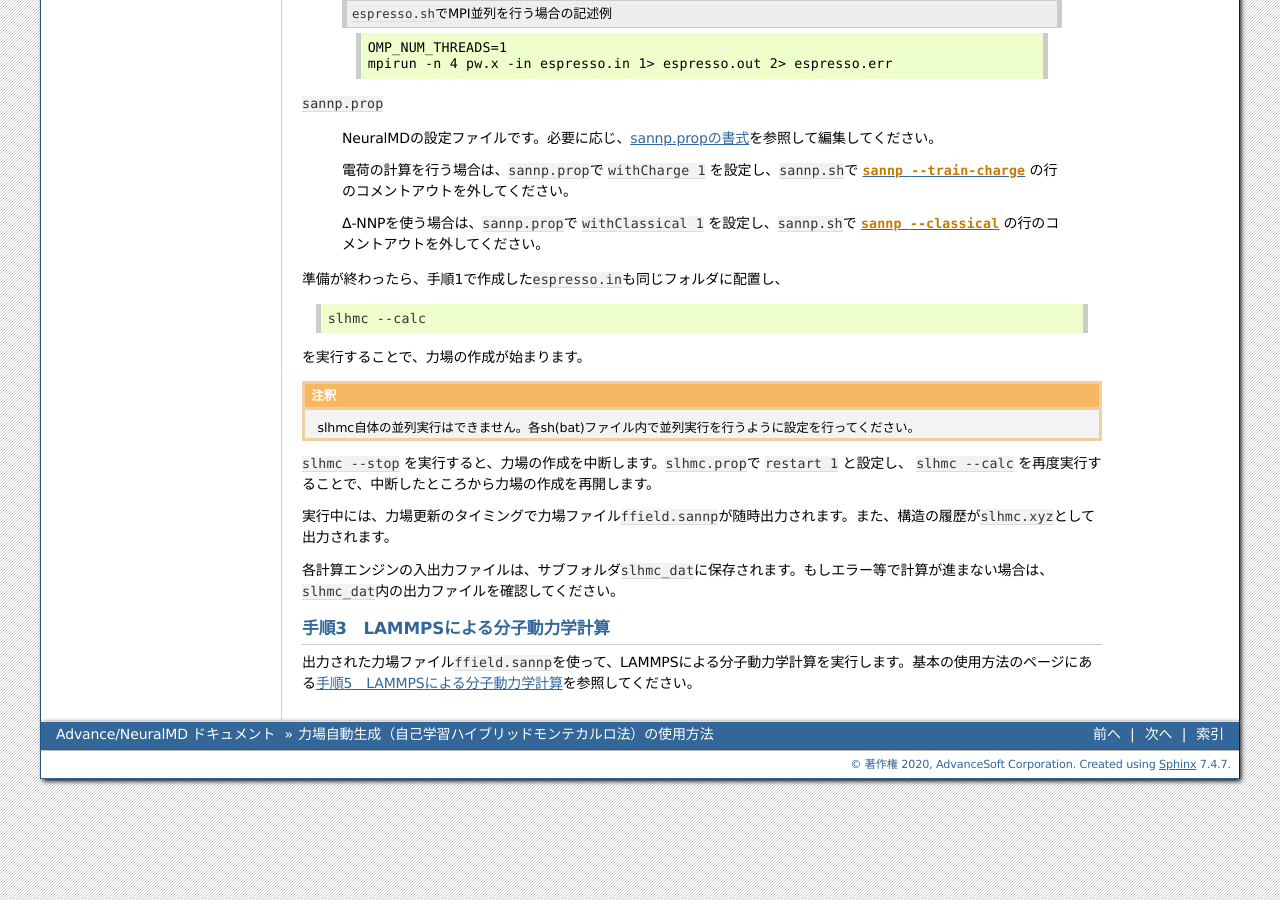
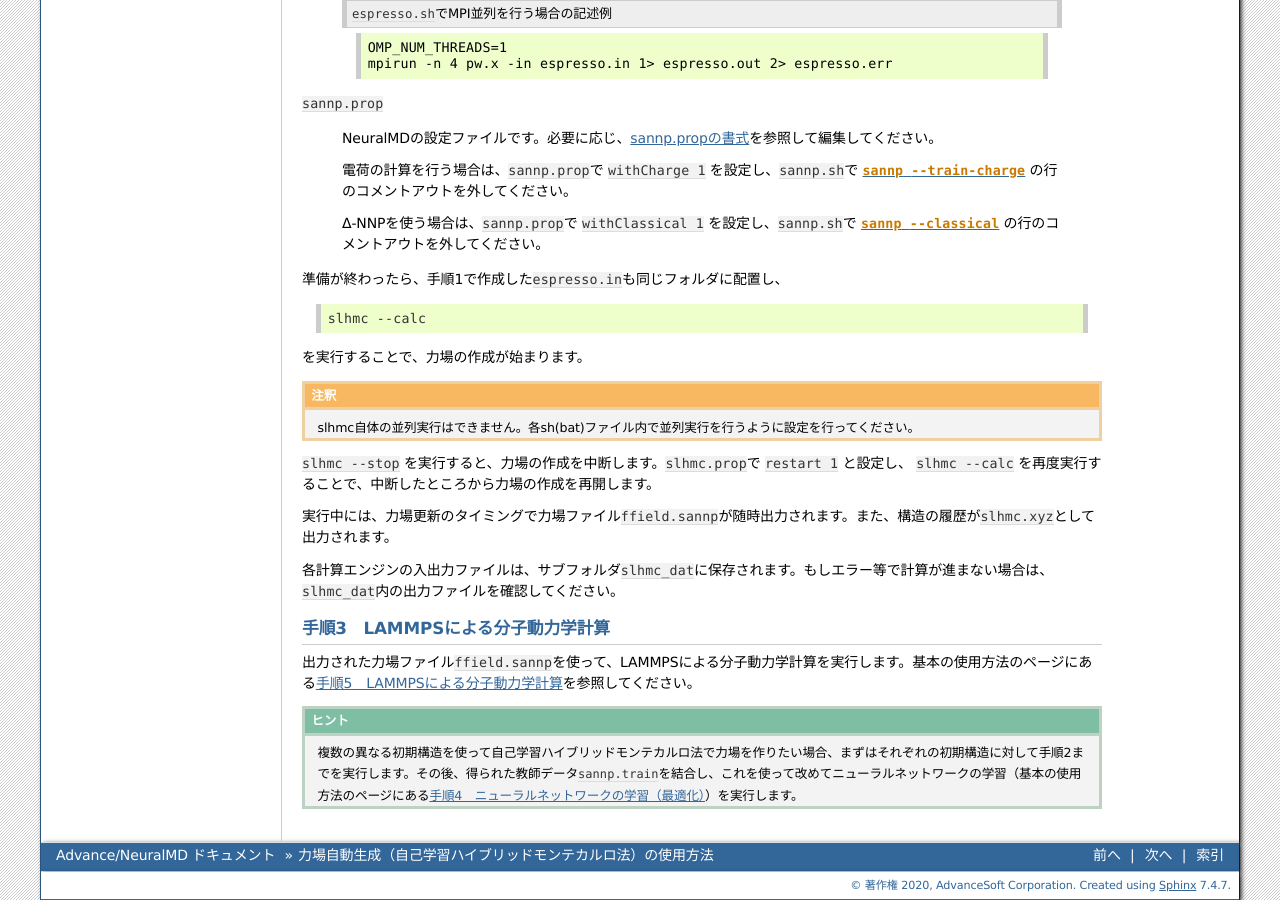
Before and after one commit to advancesoftcorp/neuralmd-doc, a Sphinx documentation site: the page built from docs/source/slhmc.rst, in a window 1280 px wide and 900 px high, scrolled down 1360 px. Built offline with Sphinx 7.4.7, drawn with Linux system fonts in a browser that asks for light colours; formulas are drawn with MathJax 3.

Commit message:
add hint to slhmc.rst

```diff
--- a/docs/source/slhmc.rst
+++ b/docs/source/slhmc.rst
@@ -124,3 +124,7 @@ NanoLabo Tool同梱の計算エンジンを使用される場合は、ライブ
 -------------------------------------------------
 
 出力された力場ファイル\ :file:`ffield.sannp`\ を使って、LAMMPSによる分子動力学計算を実行します。基本の使用方法のページにある\ :ref:`usage_step5`\ を参照してください。
+
+.. hint::
+
+ 複数の異なる初期構造を使って自己学習ハイブリッドモンテカルロ法で力場を作りたい場合、まずはそれぞれの初期構造に対して手順2までを実行します。その後、得られた教師データ\ :file:`sannp.train`\ を結合し、これを使って改めてニューラルネットワークの学習（基本の使用方法のページにある\ :ref:`usage_step4`\ ）を実行します。
```
